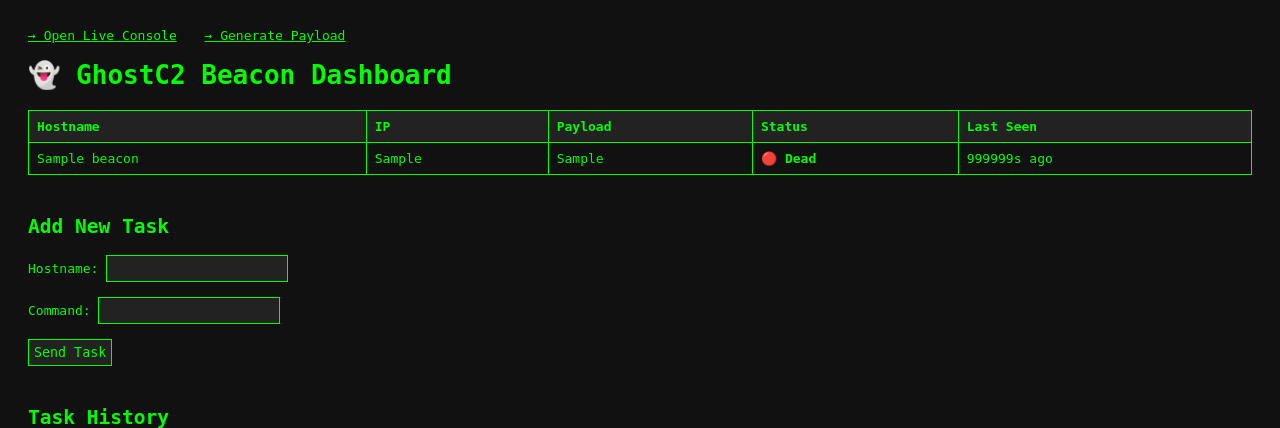
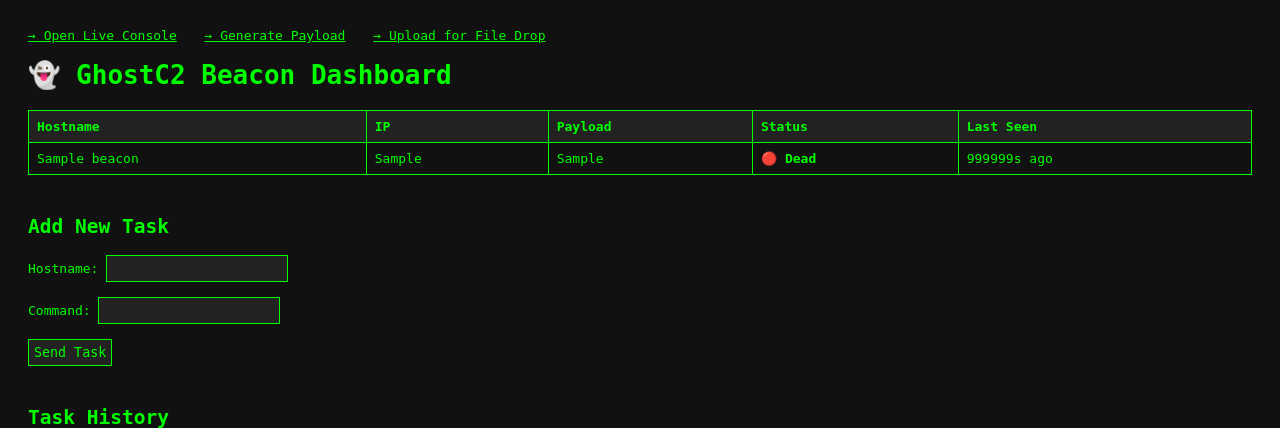
Before and after one commit to wolfwashere/GhostC2, a Flask app: page / in a window 1280 px wide. Shown: the top 428 px of the page. Run offline with Flask 3, Linux system fonts and the light colour scheme; a user stored in the database is signed in; tables that the repository leaves empty hold one stand-in row (values such as "Sample post").

Commit message:
Adding nav buttons

```diff
--- a/server/templates/dashboard.html
+++ b/server/templates/dashboard.html
@@ -38,6 +38,7 @@
 <body>
     <a href="/console" style="color: #0f0; text-decoration: underline;">→ Open Live Console</a>
     <a href="/generate" style="color: #0f0; text-decoration: underline; margin-left: 20px;">→ Generate Payload</a>
+    <a href="/upload" style="color: #0f0; text-decoration: underline; margin-left: 20px;">→ Upload for File Drop</a>
     <h1>👻 GhostC2 Beacon Dashboard</h1>
 
     <table id="beacon-table">
--- a/server/templates/upload.html
+++ b/server/templates/upload.html
@@ -31,6 +31,7 @@
   </style>
 </head>
 <body>
+  <a href="/">&larr; Back to Dashboard</a><br>
   <h1>Upload File Dropper</h1>
   <form method="POST" enctype="multipart/form-data">
     <input type="file" name="file" required />
```
